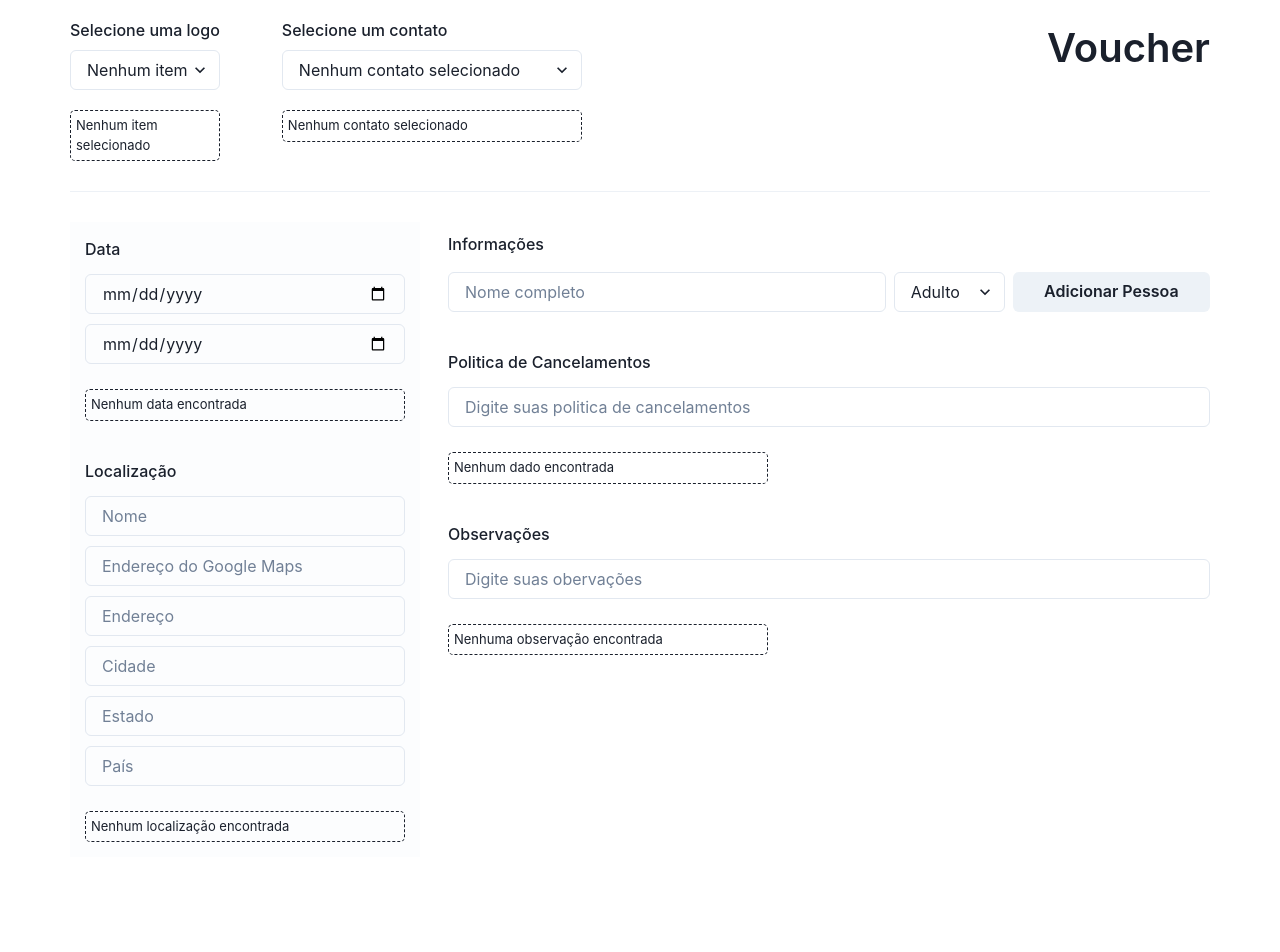
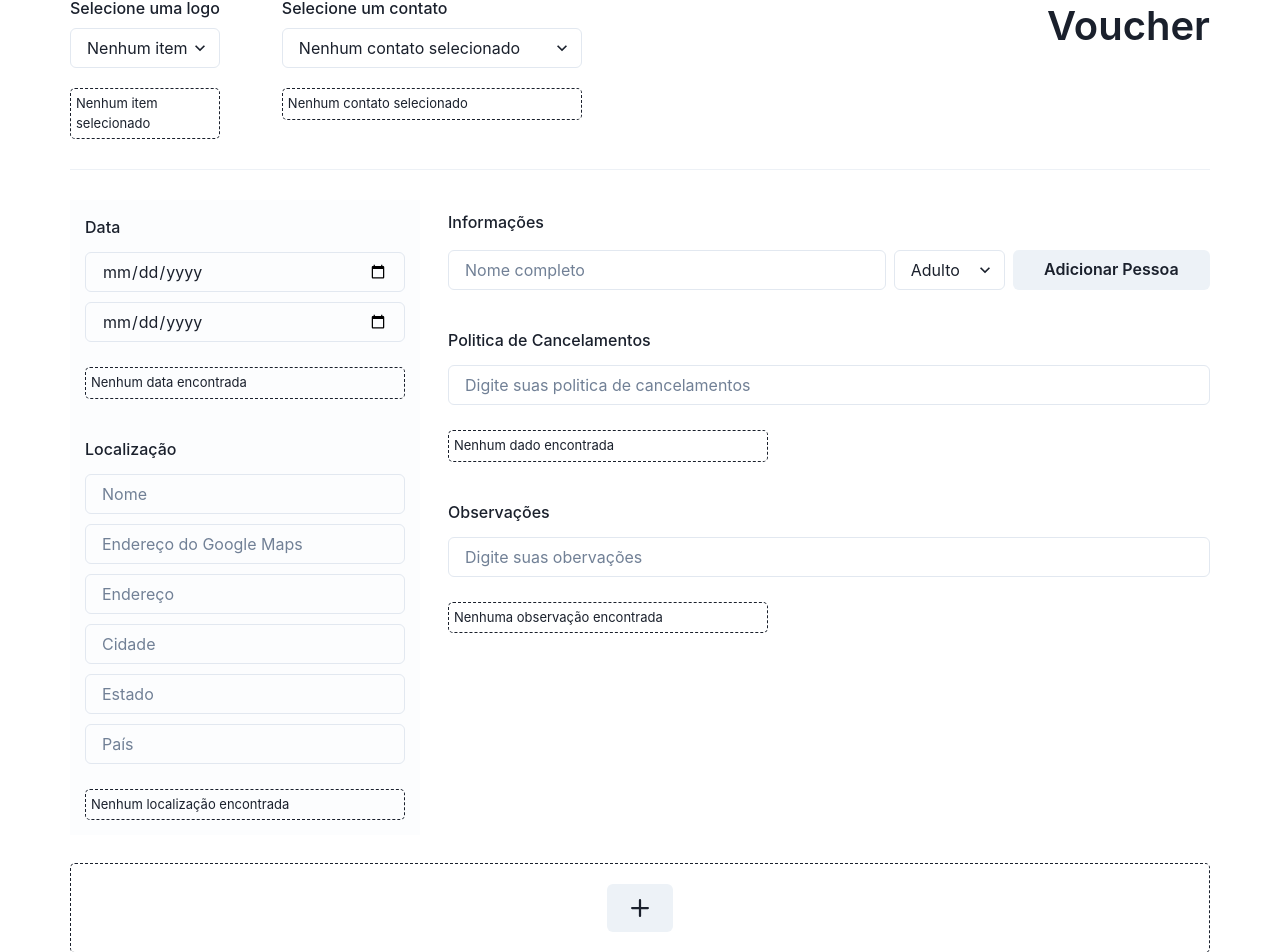
Before and after one commit to dionbiancha/voucher-generate, a React (Vite) app: page / in a window 1280 px wide. Shown: the part 132-1084 px from the top of the page. Before the commit the page ends 989 px from the top, so only its background shows below. Built offline with nearby package versions, Linux system fonts and the light colour scheme.

Commit message:
feat create and delete

```diff
--- a/src/App.tsx
+++ b/src/App.tsx
@@ -1,6 +1,6 @@
-import { useEffect } from "react";
+import { useEffect, useState } from "react";
 import * as serviceWorkerRegistration from "./serviceWorkerRegistration";
-import { Container, Divider, Stack } from "@chakra-ui/react";
+import { Box, Button, Container, Divider, Stack } from "@chakra-ui/react";
 import "./i18n";
 import Header from "./features/header";
 import SelectLogo from "./features/SelectLogo";
@@ -11,28 +11,15 @@ import Date from "./features/Date";
 import Information from "./features/Information";
 import TextInput from "./components/TextInput";
 import QRCode from "react-qr-code";
+import { AddIcon } from "@chakra-ui/icons";
+import { useTranslation } from "react-i18next";
 
-function App() {
-  const { qrCodeLink } = usePreview();
+function ContentArea() {
   useEffect(() => {
     serviceWorkerRegistration.register();
   }, []);
 
   return (
-    <>
-      <Container maxW="1200px" padding="30px">
-        <Header />
-      </Container>
-      <Container id="pdf" maxW="1200px" paddingX="30px">
-        <Stack direction={"row"} justifyContent={"space-between"}>
-          <Stack direction={"row"} spacing={"50px"}>
-            <SelectLogo />
-            <ContactArea />
-          </Stack>
-          <p style={{ fontSize: "40px", fontWeight: "600" }}>Voucher</p>
-          {qrCodeLink && <QRCode size={150} value={qrCodeLink} />}
-        </Stack>
-        <Divider sx={{ marginY: "30px" }} />
     <Stack direction={"row"} justifyContent={"space-between"}>
       <Stack
         sx={{
@@ -65,8 +52,91 @@ function App() {
         />
       </Stack>
     </Stack>
+  );
+}
+
+function App() {
+  const { t } = useTranslation();
+  const { qrCodeLink } = usePreview();
+  const [additionalAreas, setAdditionalAreas] = useState<
+    Record<string, unknown>[]
+  >([]);
+
+  const addAdditionalArea = () => {
+    setAdditionalAreas((prevAreas) => [...prevAreas, {}]);
+  };
+
+  const removeAdditionalArea = (index: number) => {
+    setAdditionalAreas((prevAreas) => prevAreas.filter((_, i) => i !== index));
+  };
+
+  useEffect(() => {
+    serviceWorkerRegistration.register();
+  }, []);
+
+  return (
+    <Stack direction={"column"} padding="30px" alignItems={"center"}>
+      <Container maxW="1200px">
+        <Header />
       </Container>
-    </>
+      <Container id="pdf" maxW="1200px" paddingX="30px">
+        <Stack direction={"row"} justifyContent={"space-between"}>
+          <Stack direction={"row"} spacing={"50px"}>
+            <SelectLogo />
+            <ContactArea />
+          </Stack>
+          <p style={{ fontSize: "40px", fontWeight: "600" }}>Voucher</p>
+          {qrCodeLink && <QRCode size={150} value={qrCodeLink} />}
+        </Stack>
+        <Divider sx={{ marginY: "30px" }} />
+        <ContentArea />
+      </Container>
+      {additionalAreas.map((_, index) => (
+        <Container key={index} id={`pdf${index}`} maxW="1200px" paddingX="30px">
+          <Divider sx={{ marginY: "30px" }} />
+          <ContentArea />
+          <Box
+            sx={{
+              display: "flex",
+              alignItems: "center",
+              justifyContent: "center",
+              marginTop: "20px",
+              border: "1px dashed",
+              width: "100%",
+              maxWidth: "1140px",
+              padding: "20px",
+              borderRadius: "5px",
+              fontSize: "13px",
+            }}
+          >
+            <Button
+              onClick={() => removeAdditionalArea(index)}
+              colorScheme="red"
+            >
+              Excluir
+            </Button>
+          </Box>
+        </Container>
+      ))}
+      <Box
+        sx={{
+          display: "flex",
+          alignItems: "center",
+          justifyContent: "center",
+          marginTop: "20px",
+          border: "1px dashed",
+          width: "100%",
+          maxWidth: "1140px",
+          padding: "20px",
+          borderRadius: "5px",
+          fontSize: "13px",
+        }}
+      >
+        <Button size={"lg"} onClick={addAdditionalArea} colorScheme="gray">
+          <AddIcon />
+        </Button>
+      </Box>
+    </Stack>
   );
 }
 
```
Lines whose indentation alone changed are shown as unchanged.
